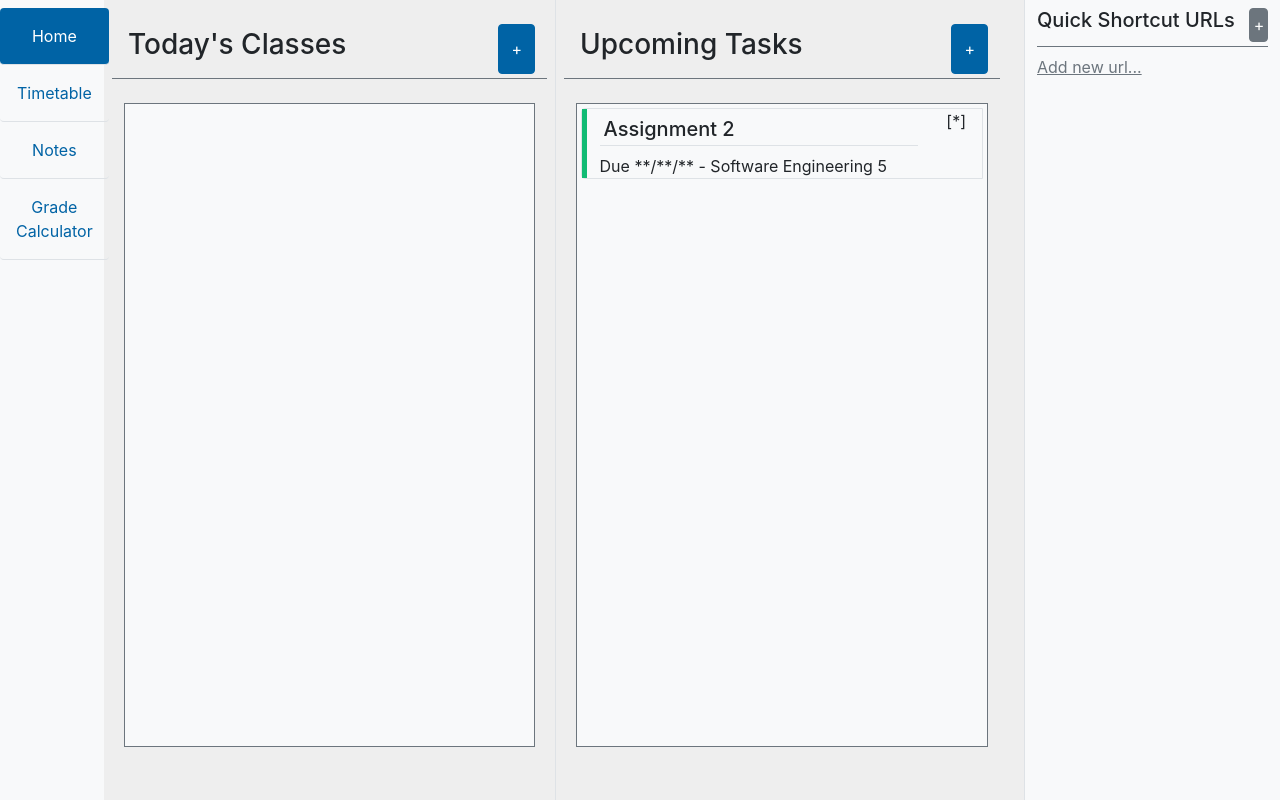
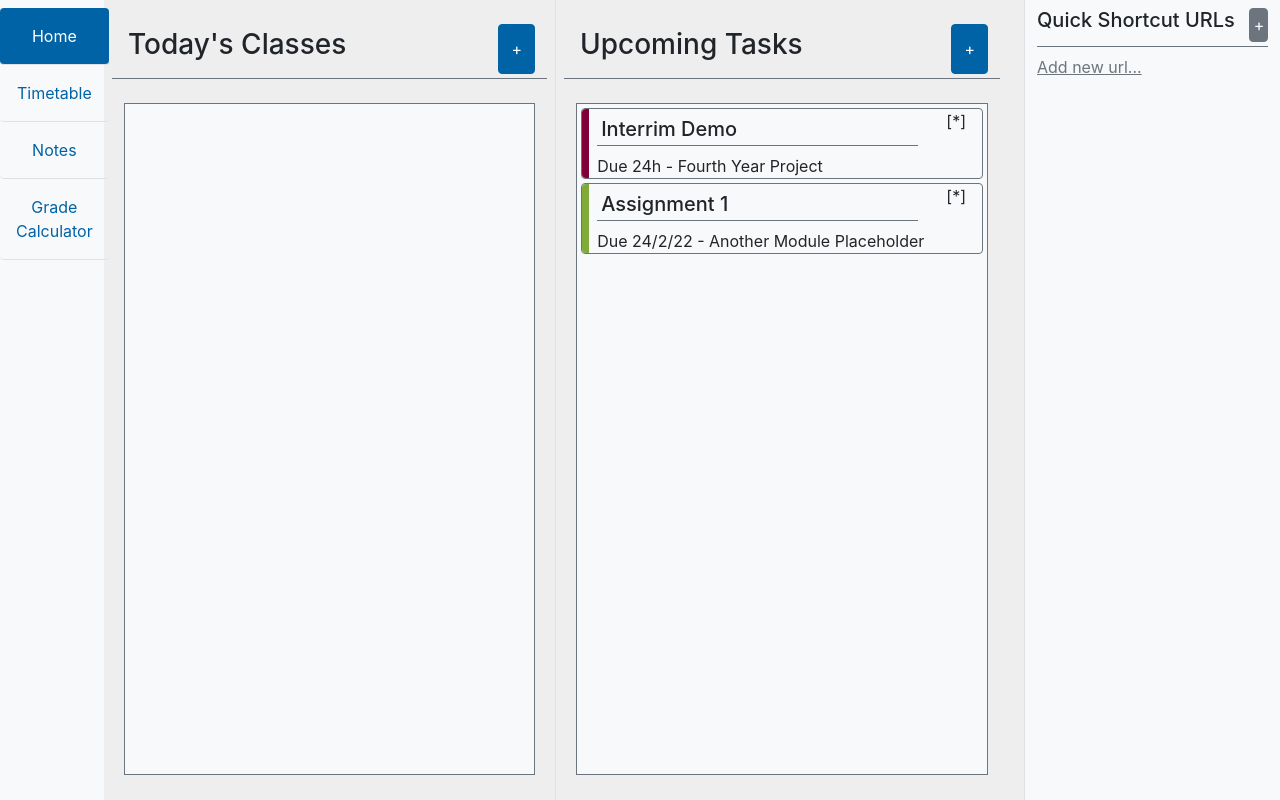
Before and after one commit to Alanas-J/cloudscholar-client, a React (Create React App) app: page / in a window 1280 px wide. Both pictures are taken after typing "name@example.com", "Sample123" into the empty fields and a click on the button "Sign in". Built offline with nearby package versions, Linux system fonts and the light colour scheme.

Commit message:
task prototype with props ready

```diff
--- a/src/components/main_display/home/Home.module.css
+++ b/src/components/main_display/home/Home.module.css
@@ -7,6 +7,36 @@
     margin-left: 1rem;
 }
 
-.height83{
-    height: 83%;
+.display{
+    height: calc(100vh - 8rem);
+
+    overflow-y: auto;
 }
+
+/*=============== TODO SCROLLBAR EASE IN appearance on hober ============================= */
+/* width */
+.display::-webkit-scrollbar {
+    width: 10px;
+    padding-top: 10px;
+}
+
+/* Track
+.display::-webkit-scrollbar-track {
+
+}*/
+/* Handle */
+.display::-webkit-scrollbar-thumb{
+    transition: color 2s !important;
+    background-color: rgb(99, 99, 99);
+}
+
+
+.display:hover::-webkit-scrollbar-thumb {
+    transition: color 2s ;
+    background-color: rgb(99, 99, 99);
+}
+
+ /* Handle on hover
+ .display::-webkit-scrollbar-thumb:hover {
+
+}*/
--- a/src/components/main_display/home/todays_classes/TodaysClassesDisplay.jsx
+++ b/src/components/main_display/home/todays_classes/TodaysClassesDisplay.jsx
@@ -2,7 +2,7 @@ import styles from '../Home.module.css'
 
 function TodaysClassesDisplay() {
     return (
-        <div className={styles.height83 + " mt-4 border border-secondary bg-light"}>
+        <div className={styles.display + " mt-4 border border-secondary bg-light"}>
 
         </div>
     );
--- a/src/components/main_display/home/upcoming_tasks/UpcomingTasksDisplay.jsx
+++ b/src/components/main_display/home/upcoming_tasks/UpcomingTasksDisplay.jsx
@@ -3,8 +3,9 @@ import Task from './task/Task'
 
 function UpcomingTasksDisplay() {
     return (
-        <div className={styles.height83 + " mt-4 border bg-light border-secondary"}>
-                <Task/>
+        <div className={styles.display + " mt-4 border bg-light border-secondary"}>
+                <Task colour='#80003A' taskName='Interrim Demo' time='24h' subject='Fourth Year Project' />
+                <Task colour='#80AA3A' taskName='Assignment 1' time='24/2/22' subject='Another Module Placeholder' />
         </div>
     );
 }
--- a/src/components/main_display/home/upcoming_tasks/task/Task.jsx
+++ b/src/components/main_display/home/upcoming_tasks/task/Task.jsx
@@ -1,16 +1,18 @@
 import styles from './Task.module.css'
 
-function Task() {
+function Task({colour, taskName, time, subject}) {
+
+
+
+
     return (
-        <div className={styles.colour +" "+ styles.task+" border m-1 rounded-start d-flex "}>
-            <div className={"rounded-start me-2"} style={{width:'.3rem', backgroundColor:'light-green'}}>
-
-            </div>
+        <div className={ styles.task+" border border-secondary m-1 rounded d-flex "}>
+            <div className={"rounded-start me-2"} style={{width:'.45rem', backgroundColor: colour}}></div>
 
             <div className={styles.taskContent}>
                 <div className="d-flex justify-content-between">
                     <div className={styles.taskTitleWidth+" pt-1"}>
-                        <h5 className={styles.textOverflow + " border-bottom p-1"}>Assignment 2</h5>
+                        <h5 className={styles.textOverflow + " border-bottom border-secondary p-1"}>{taskName}</h5>
                     </div>
                     <div className="me-3 ">[*]</div>
                 </div>
@@ -18,7 +20,7 @@ function Task() {
                 <div className="w-100">
                     <div>
                         <p className={styles.textOverflow + " m-0"}>
-                        Due **/**/** - Software Engineering 5</p>
+                        Due {time} - {subject}</p>
                     </div>
 
                 </div>
```
